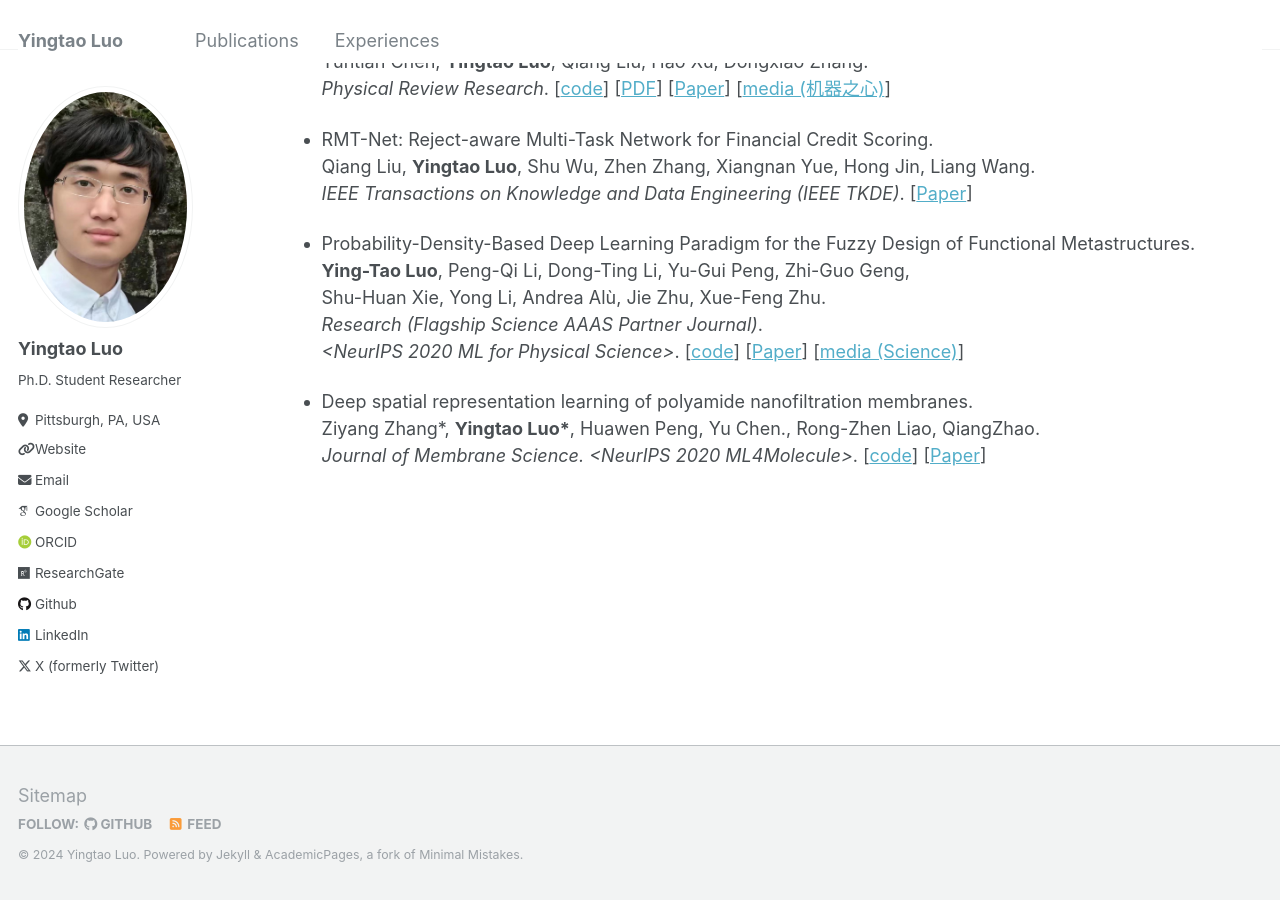
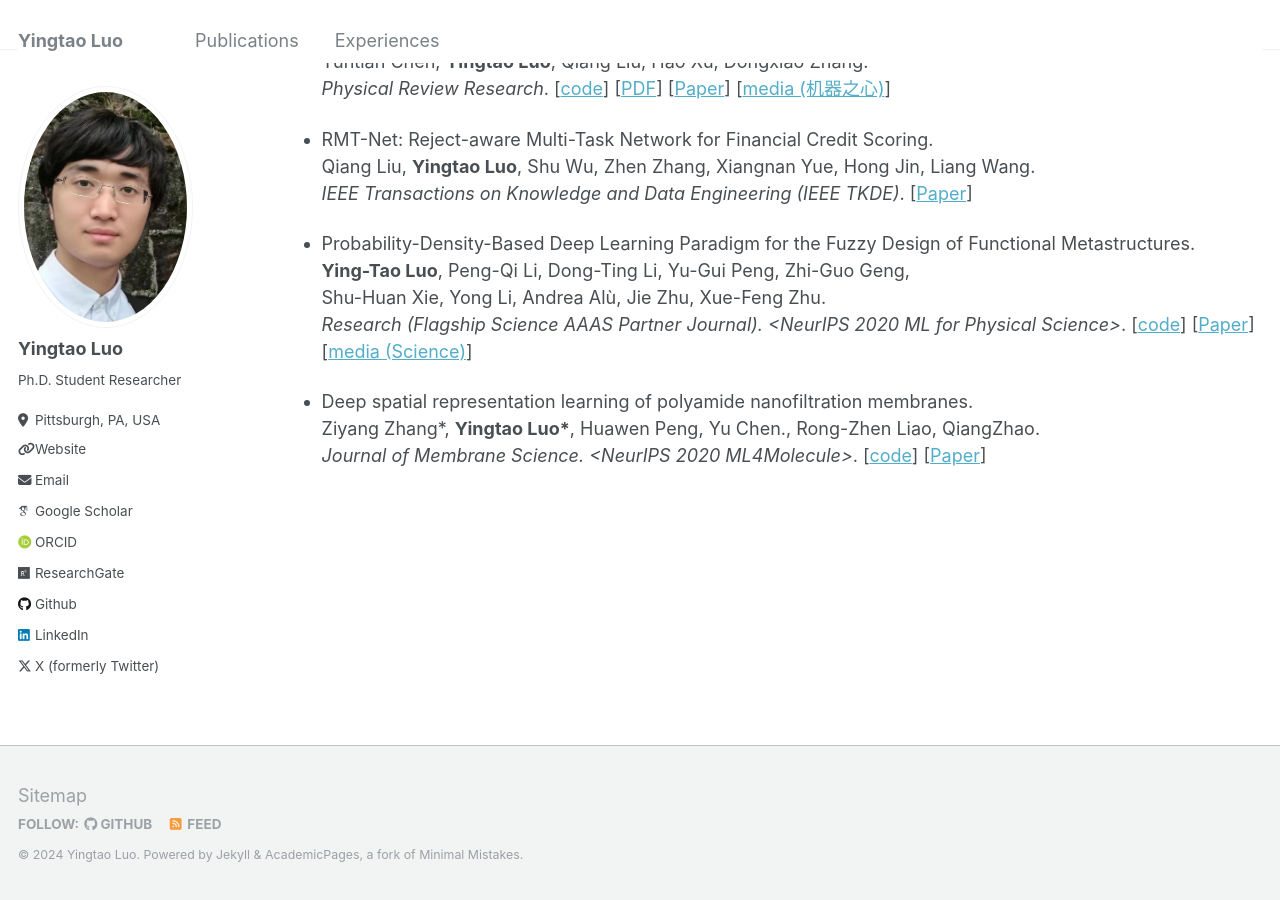
Before and after one commit to yingtaoluo/yingtaoluo.github.io, a Jekyll site: the page built from _pages/publications.md, in a window 1280 px wide and 900 px high, scrolled down 1396 px. Built offline with Jekyll 4.4.1, drawn with Linux system fonts in a browser that asks for light colours; some web fonts are replaced.

```diff
--- a/_pages/publications.md
+++ b/_pages/publications.md
@@ -69,8 +69,7 @@ Qiang Liu, __Yingtao Luo__, Shu Wu, Zhen Zhang, Xiangnan Yue, Hong Jin, Liang Wa
 * Probability-Density-Based Deep Learning Paradigm for the Fuzzy Design of Functional Metastructures.
 __Ying-Tao Luo__, Peng-Qi Li, Dong-Ting Li, Yu-Gui Peng, Zhi-Guo Geng,
 Shu-Huan Xie, Yong Li, Andrea Alù, Jie Zhu, Xue-Feng Zhu.
-*Research (Flagship Science AAAS Partner Journal)*.
-*<NeurIPS 2020 ML for Physical Science>*. [[code](http://github.com/yingtaoluo/Probabilistic-density-network)]  [[Paper](https://doi.org/10.34133/2020/8757403)]  [[media (Science)](https://mp.weixin.qq.com/s/8nG3hjKBqzqBrquqL-lhbA)]
+*Research (Flagship Science AAAS Partner Journal). <NeurIPS 2020 ML for Physical Science>*. [[code](http://github.com/yingtaoluo/Probabilistic-density-network)]  [[Paper](https://doi.org/10.34133/2020/8757403)]  [[media (Science)](https://mp.weixin.qq.com/s/8nG3hjKBqzqBrquqL-lhbA)]
 
 * Deep spatial representation learning of polyamide nanofiltration membranes.
 Ziyang Zhang\*, __Yingtao Luo\*__, Huawen Peng, Yu Chen., Rong-Zhen Liao, QiangZhao.
```
